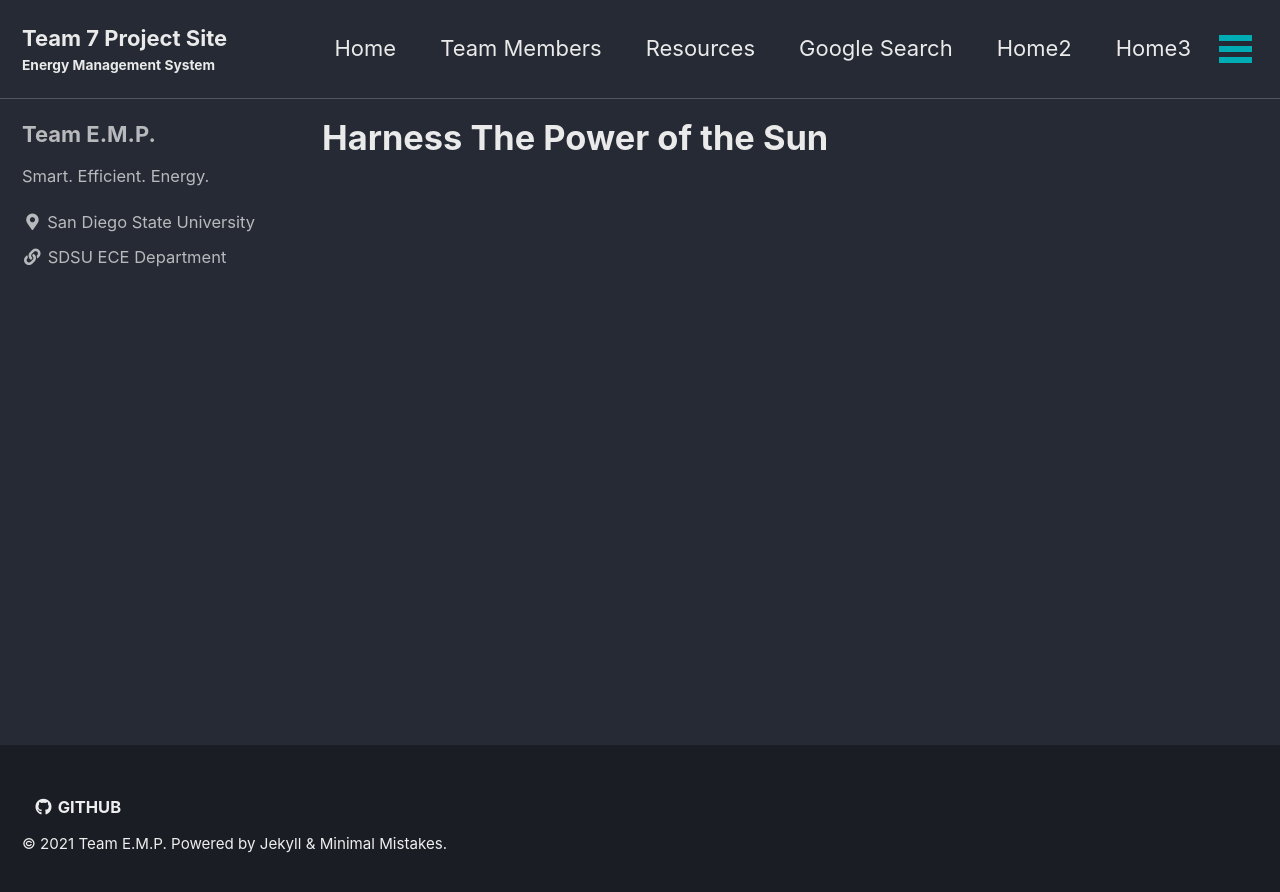
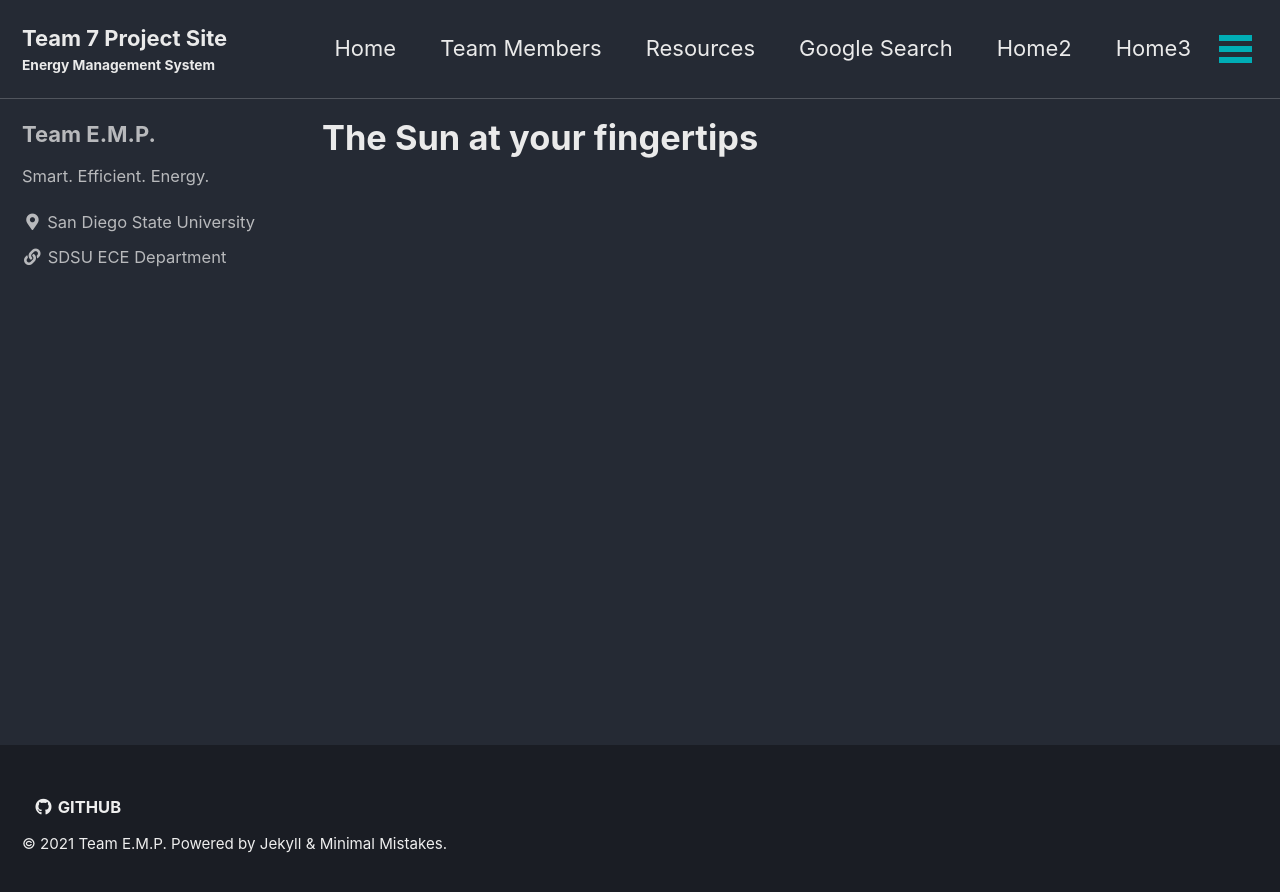
Before and after one commit to jcorlando/Team_SMS_Senior_Design_Website, a Jekyll site: the page built from _pages/index.md, in a window 1280 px wide. Shown: the top 892 px of the page. Built offline with Jekyll 4.4.1, drawn with Linux system fonts in a browser that asks for light colours; cached includes are drawn as plain includes.

Commit message:
03/19/2021 07:20 pm

```diff
--- a/_pages/index.md
+++ b/_pages/index.md
@@ -2,5 +2,5 @@
 layout: single
 permalink: /
 author_profile: true
-title: "Harness The Power of the Sun"
+title: "The Sun at your fingertips"
 ---
```
